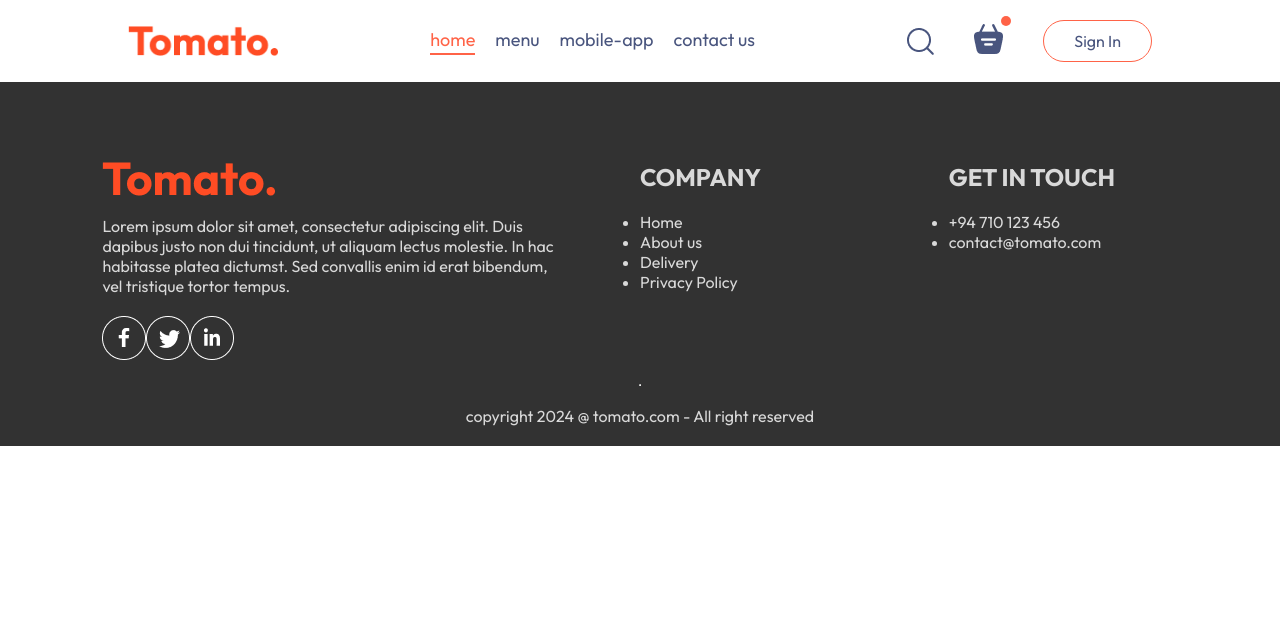
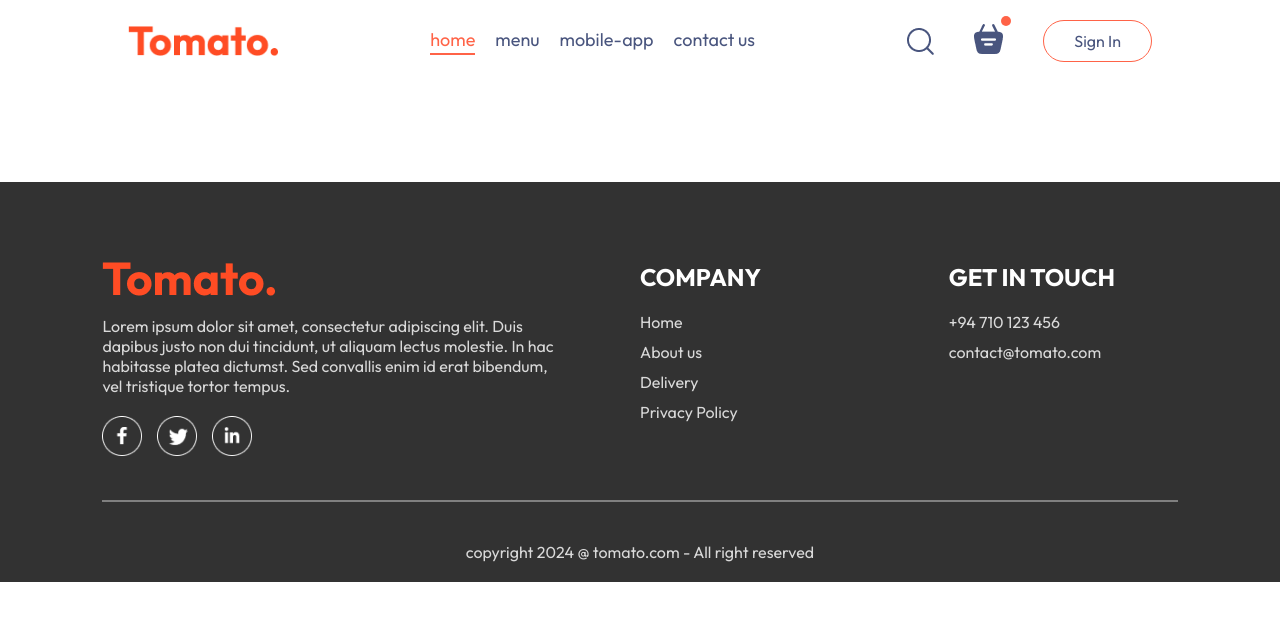
Before and after one commit to hasharas/Food-Delivery-app, a React (Vite) app in the folder frontend/: page /placeorder in a window 1280 px wide. Shown: the top 620 px of the page. Built offline with nearby package versions, Linux system fonts and the light colour scheme.

Commit message:
create footer component and add css for it and finish footer part

```diff
--- a/frontend/src/components/Footer/Footer.css
+++ b/frontend/src/components/Footer/Footer.css
@@ -7,6 +7,7 @@
       gap: 20px;
       padding: 20px 8vw;
       padding-top: 80px;
+      margin-top: 100px;
 }
 
 .footer-content{
@@ -16,17 +17,35 @@
       gap: 80px;
 }
 
-.footer-content-left , .footer-content-right , .footer-content-center {
+.footer-content-left , .footer-content-right , .footer-content-center{
       display: flex;
       flex-direction: column;
       align-items: start;
       gap: 20px;
 }
 
-.footer-social-icons{
-
+.footer-content-left li, .footer-content-right li, .footer-content-center li{
+      list-style: none;
+      margin-bottom: 10px;
+      cursor: pointer;
 }
 
+.footer-content-right h2, .footer-content-center h2{
+     color: white;
+}
+
+.footer-social-icons img{
+      width: 40px;
+      margin-right: 15px;
+}
+
+.footer hr{
+      width: 100%;
+      height: 2px;
+      margin: 20px 0;
+      background-color: gray;
+      border: none;
+}
 .footer-content-center{
 
 }
```
